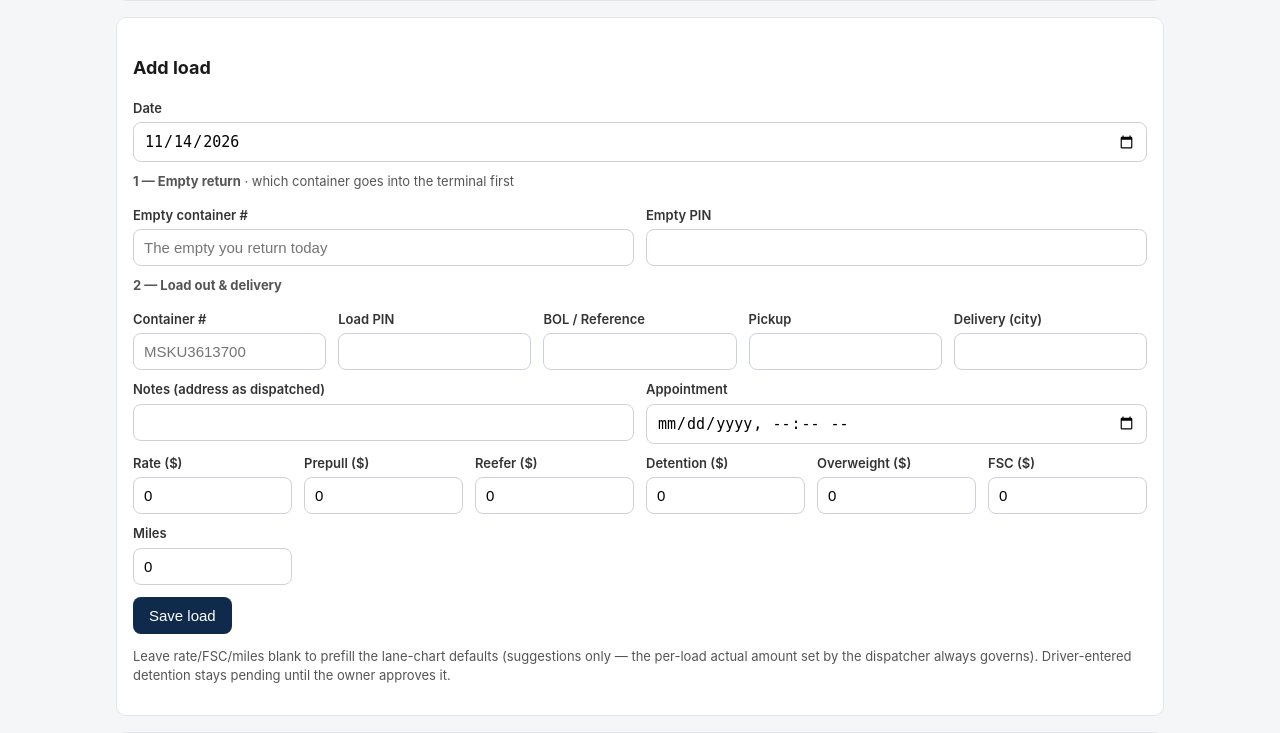
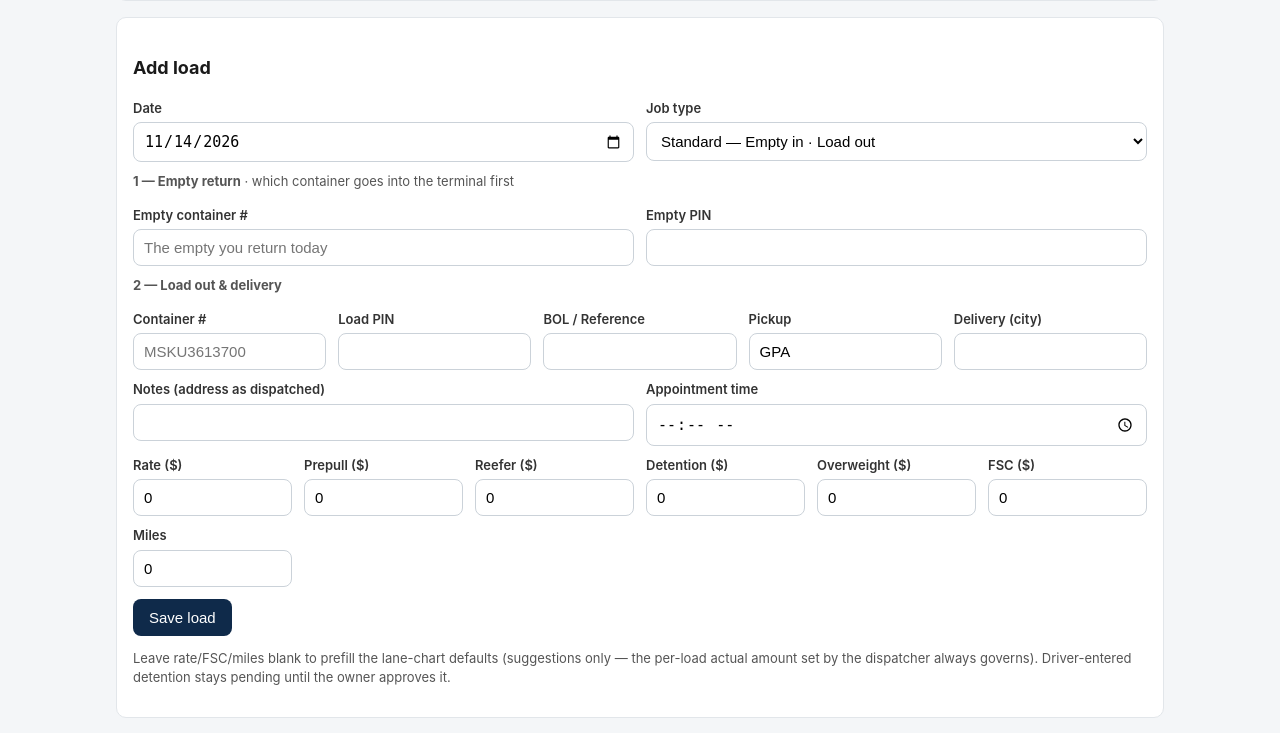
Before and after one commit to snltruckingusa/snl-trucking-portal, a Node server app: page /loads in a window 1280 px wide. Shown: the part 450-1183 px from the top of the page. Run offline with Node 20, Linux system fonts and the light colour scheme; the visitor is signed in with stand-in values (Sample User, id 1); data that the repository does not hold is empty.

Commit message:
Job types (3 gate-move pairs), time-only appointment, GPA pickup default, dispatch capture on file

```diff
--- a/views/loads.ejs
+++ b/views/loads.ejs
@@ -26,6 +26,11 @@
       <input type="hidden" name="driver_id" value="<%= scopedDriverId %>">
       <% } %>
       <div><label>Date</label><input type="date" name="load_date" required value="<%= fmtDate(new Date()) %>"></div>
+      <div><label>Job type</label><select name="job_type">
+        <option value="standard" <%= !ocr || !ocr.job_type || ocr.job_type === 'standard' ? 'selected' : '' %>>Standard — Empty in · Load out</option>
+        <option value="in_out_empty" <%= ocr && ocr.job_type === 'in_out_empty' ? 'selected' : '' %>>Load in · Empty out</option>
+        <option value="in_out_load" <%= ocr && ocr.job_type === 'in_out_load' ? 'selected' : '' %>>Load in · Load out</option>
+      </select></div>
     </div>
     <p class="notice" style="margin:10px 0 4px"><b>1 — Empty return</b> · which container goes into the terminal first</p>
     <div class="form-row">
@@ -37,12 +42,12 @@
       <div><label>Container #</label><input name="container_no" value="<%= ocr ? ocr.container_no : '' %>" placeholder="MSKU3613700"></div>
       <div><label>Load PIN</label><input name="load_pin" value="<%= ocr ? (ocr.load_pin || '') : '' %>"></div>
       <div><label>BOL / Reference</label><input name="bol_ref" value="<%= ocr ? ocr.bol_ref : '' %>"></div>
-      <div><label>Pickup</label><input name="pickup" value="<%= ocr ? ocr.pickup : '' %>"></div>
+      <div><label>Pickup</label><input name="pickup" value="<%= ocr && ocr.pickup ? ocr.pickup : 'GPA' %>"></div>
       <div><label>Delivery (city)</label><input name="delivery" value="<%= ocr ? ocr.delivery : '' %>"></div>
     </div>
     <div class="form-row">
       <div><label>Notes (address as dispatched)</label><input name="notes" value="<%= ocr ? (ocr.notes || '') : '' %>"></div>
-      <div><label>Appointment</label><input type="datetime-local" name="appointment" value="<%= ocr && ocr.appointment ? ocr.appointment : '' %>"></div>
+      <div><label>Appointment time</label><input type="time" name="appointment_time" value="<%= ocr ? (ocr.appointment_time || '') : '' %>"></div>
     </div>
     <div class="form-row">
       <div><label>Rate ($)</label><input name="rate" type="number" step="0.01" value="0"></div>
@@ -101,12 +106,28 @@
   <% loads.forEach(function(l){ var ev = (typeof evidence !== 'undefined' && evidence) ? evidence[l.id] : null;
      var em = (typeof emptyMatch !== 'undefined' && emptyMatch) ? emptyMatch[l.id] : null;
      var emEv = em ? ((typeof evidence !== 'undefined' && evidence) ? evidence[em.id] : null) : null;
-     var stages = [
-       { key:'empty_return', n:2, title:'Empty return ticket', hint:'One photo of the empty-in ticket for the empty you brought into the terminal first.' },
-       { key:'load_out', n:3, title:'Load-out ticket', hint:'One photo of the load-out (gate out) ticket. The container number and weights are read from it automatically.' },
-       { key:'pod', n:4, title:'POD — delivery complete', hint:'One photo of the signed delivery order (POD).' },
-       { key:'empty_in', n:5, title:'Empty-in ticket — this load', hint:'One photo of the empty-return ticket for THIS load\u2019s container, when you bring it back. This closes the job.' }
-     ];
+     var jt = l.job_type || 'standard';
+     var stages;
+     if (jt === 'in_out_empty') {
+       stages = [
+         { key:'load_in', n:2, ref:'load', title:'Load-in ticket', hint:'One photo of the load-in (gate in) ticket for the loaded container.' },
+         { key:'empty_out', n:3, ref:'empty', title:'Empty-out ticket', hint:'One photo of the empty-out (gate out) ticket for the empty container.' }
+       ];
+     } else if (jt === 'in_out_load') {
+       stages = [
+         { key:'load_in', n:2, ref:'empty', title:'Load-in ticket', hint:'One photo of the load-in (gate in) ticket for the container you brought in.' },
+         { key:'load_out', n:3, ref:'load', title:'Load-out ticket', hint:'One photo of the load-out (gate out) ticket. The container number and weights are read from it automatically.' },
+         { key:'pod', n:4, ref:'load', title:'POD — delivery complete', hint:'One photo of the signed delivery order (POD).' },
+         { key:'empty_in', n:5, ref:'load', title:'Empty-in ticket — this load', hint:'One photo of the empty-return ticket for THIS load\u2019s container, when you bring it back. This closes the job.' }
+       ];
+     } else {
+       stages = [
+         { key:'empty_return', n:2, ref:'empty', title:'Empty return ticket', hint:'One photo of the empty-in ticket for the empty you brought into the terminal first.' },
+         { key:'load_out', n:3, ref:'load', title:'Load-out ticket', hint:'One photo of the load-out (gate out) ticket. The container number and weights are read from it automatically.' },
+         { key:'pod', n:4, ref:'load', title:'POD — delivery complete', hint:'One photo of the signed delivery order (POD).' },
+         { key:'empty_in', n:5, ref:'load', title:'Empty-in ticket — this load', hint:'One photo of the empty-return ticket for THIS load\u2019s container, when you bring it back. This closes the job.' }
+       ];
+     }
      var currentSet = false; %>
   <div class="step-card">
     <div class="sc-head"><b><%= fmtDate(l.load_date) %></b> · <%= l.container_no || '—' %> · <%= l.pickup || '?' %> → <%= l.delivery || '?' %>
@@ -125,12 +146,21 @@
     </div>
     <div class="step done"><span class="step-ic">✓</span> <b>Step 1 — Dispatch</b> <% if (l.dispatch_ok) { %><span class="notice"><b>Dispatch approved ✓</b></span><% } else { %><span class="notice"><b>Waiting for owner approval</b></span><% } %>
       <div class="step-body">
-        <div><b>Empty return</b></div>
-        <div class="notice">Container #: <b><%= l.empty_container || '—' %></b><% if (l.empty_pin) { %> · PIN #: <%= l.empty_pin %><% } %><% if (em) { %> <span>(from your <%= fmtDate(em.load_date) %> <%= em.delivery || '' %> load — its ticket is Step 2 below)</span><% } %></div>
+        <% if (jt === 'in_out_empty') { %>
+        <div><b>Load in</b></div>
+        <div class="notice">Container #: <b><%= l.container_no || '—' %></b><% if (l.load_pin) { %> · PIN #: <%= l.load_pin %><% } %><% if (l.bol_ref) { %> · BOL #: <%= l.bol_ref %><% } %></div>
+        <div style="margin-top:6px"><b>Empty out</b></div>
+        <div class="notice">Container #: <b><%= l.empty_container || '—' %></b><% if (l.empty_pin) { %> · PIN #: <%= l.empty_pin %><% } %></div>
+        <% } else { %>
+        <div><b><%= jt === 'in_out_load' ? 'Load in' : 'Empty return' %></b></div>
+        <div class="notice">Container #: <b><%= l.empty_container || '—' %></b><% if (l.empty_pin) { %> · PIN #: <%= l.empty_pin %><% } %><% if (jt === 'standard' && em) { %> <span>(from your <%= fmtDate(em.load_date) %> <%= em.delivery || '' %> load — its ticket is Step 2 below)</span><% } %></div>
         <div style="margin-top:6px"><b>Load out</b></div>
         <div class="notice">Container #: <b><%= l.container_no || '—' %></b><% if (l.load_pin) { %> · PIN #: <%= l.load_pin %><% } %><% if (l.bol_ref) { %> · BOL #: <%= l.bol_ref %><% } %></div>
         <div style="margin-top:6px"><b>Delivery</b></div>
         <div class="notice"><% if (l.d_company) { %>Company name: <%= l.d_company %><br><% } %><% if (l.d_address) { %>Address: <%= l.d_address %><br><% } %><% if (!l.d_company && !l.d_address && l.notes) { %><%= l.notes %><br><% } %>City: <%= l.delivery || '?' %><% if (l.appointment) { %><br>Appointment: <%= new Date(l.appointment).toLocaleString() %><% } %></div>
+        <% } %>
+        <% var dispItem = ev ? (ev.items.filter(function(it){ return it.stage === 'dispatch'; }).slice(-1)[0] || null) : null;
+           if (dispItem) { %><div class="notice" style="margin-top:6px">Order capture on file · <a href="/loads/evidence/<%= dispItem.id %>/photo" target="_blank">View photo</a></div><% } %>
       </div>
     </div>
     <% stages.forEach(function(s){
@@ -140,7 +170,7 @@
          if (em) { done = !!(emEv && emEv.empty_in > 0); item = emEv ? (emEv.items.filter(function(it){ return it.stage === 'empty_in'; }).slice(-1)[0] || null) : null; }
          else { done = !!(ev && ev.other > 0); item = ev ? (ev.items.filter(function(it){ return it.stage === 'other'; }).slice(-1)[0] || null) : null; }
        } else {
-         refCont = l.container_no;
+         refCont = s.ref === 'empty' ? l.empty_container : l.container_no;
          done = !!(ev && ev[s.key] > 0);
          item = ev ? (ev.items.filter(function(it){ return it.stage === s.key; }).slice(-1)[0] || null) : null;
        }
@@ -160,7 +190,8 @@
       </div>
     </details>
     <% }) %>
-    <% if (ev && ev.load_out > 0 && ev.pod > 0 && ev.empty_in > 0) { %><div class="step done"><span class="step-ic">✅</span> <b>Job complete</b></div><% } %>
+    <% var jobDone = (jt === 'in_out_empty') ? (ev && ev.load_in > 0 && ev.empty_out > 0) : (ev && ev.load_out > 0 && ev.pod > 0 && ev.empty_in > 0); %>
+    <% if (jobDone) { %><div class="step done"><span class="step-ic">✅</span> <b>Job complete</b></div><% } %>
     <div class="step"><span class="step-ic">$</span> <b>Settlement amount — <%= money(loadTotal(l)) %></b> <span class="notice">From the tickets. The owner approves and confirms at the end.</span>
       <div class="step-body"><span class="notice">Rate <%= money(l.rate) %> · Prepull <%= money(l.prepull) %> · Reefer <%= money(l.reefer) %> · Detention <%= money(l.detention) %><% if (l.detention_status === 'pending') { %> (pending)<% } %> · Overweight <%= money(l.overweight) %> · FSC <%= money(l.fsc) %></span></div>
     </div>
@@ -184,7 +215,7 @@
     <tr>
       <td><%= fmtDate(l.load_date) %></td>
       <td><%= l.driver_name %> (#<%= l.truck_number || '' %>)</td>
-      <td><%= l.container_no || '' %><br><span class="notice"><%= l.bol_ref || '' %></span>
+      <td><%= l.container_no || '' %><br><span class="notice"><%= l.bol_ref || '' %></span><% if (l.job_type && l.job_type !== 'standard') { %><br><span class="notice"><%= l.job_type === 'in_out_empty' ? 'Load in · Empty out' : 'Load in · Load out' %></span><% } %>
         <% if (l.ticket_photo) { %><br><a href="<%= l.ticket_photo %>" target="_blank">Photo</a><% } %>
         <% var ev = (typeof evidence !== 'undefined' && evidence) ? evidence[l.id] : null; %>
         <% if (ev) { %><br><span class="notice">Evidence: Load out <%= ev.load_out ? '✓' : '—' %> · POD <%= ev.pod ? '✓' : '—' %> · Empty in <%= ev.empty_in ? '✓' : '—' %></span>
@@ -225,6 +256,11 @@
           <summary class="btn small secondary">Edit</summary>
           <form method="POST" action="/loads/<%= l.id %>/edit" style="min-width:280px;margin-top:8px;text-align:left">
             <div><label>Date</label><input type="date" name="load_date" required value="<%= fmtDate(l.load_date) %>"></div>
+            <div><label>Job type</label><select name="job_type">
+              <option value="standard" <%= (l.job_type || 'standard') === 'standard' ? 'selected' : '' %>>Standard — Empty in · Load out</option>
+              <option value="in_out_empty" <%= l.job_type === 'in_out_empty' ? 'selected' : '' %>>Load in · Empty out</option>
+              <option value="in_out_load" <%= l.job_type === 'in_out_load' ? 'selected' : '' %>>Load in · Load out</option>
+            </select></div>
             <div><label>Container #</label><input name="container_no" value="<%= l.container_no || '' %>"></div>
             <div><label>Load PIN</label><input name="load_pin" value="<%= l.load_pin || '' %>"></div>
             <div><label>Empty container #</label><input name="empty_container" value="<%= l.empty_container || '' %>"></div>
@@ -232,7 +268,7 @@
             <div><label>BOL / Reference</label><input name="bol_ref" value="<%= l.bol_ref || '' %>"></div>
             <div><label>Pickup</label><input name="pickup" value="<%= l.pickup || '' %>"></div>
             <div><label>Delivery</label><input name="delivery" value="<%= l.delivery || '' %>"></div>
-            <div><label>Appointment</label><input type="datetime-local" name="appointment" value="<%= l.appointment ? fmtDateTimeLocal(l.appointment) : '' %>"></div>
+            <div><label>Appointment time</label><input type="time" name="appointment_time" value="<%= l.appointment ? fmtDateTimeLocal(l.appointment).slice(11, 16) : '' %>"></div>
             <div><label>Rate ($)</label><input name="rate" type="number" step="0.01" value="<%= l.rate %>"></div>
             <div><label>Prepull ($)</label><input name="prepull" type="number" step="0.01" value="<%= l.prepull %>"></div>
             <div><label>Reefer ($)</label><input name="reefer" type="number" step="0.01" value="<%= l.reefer %>"></div>
```
